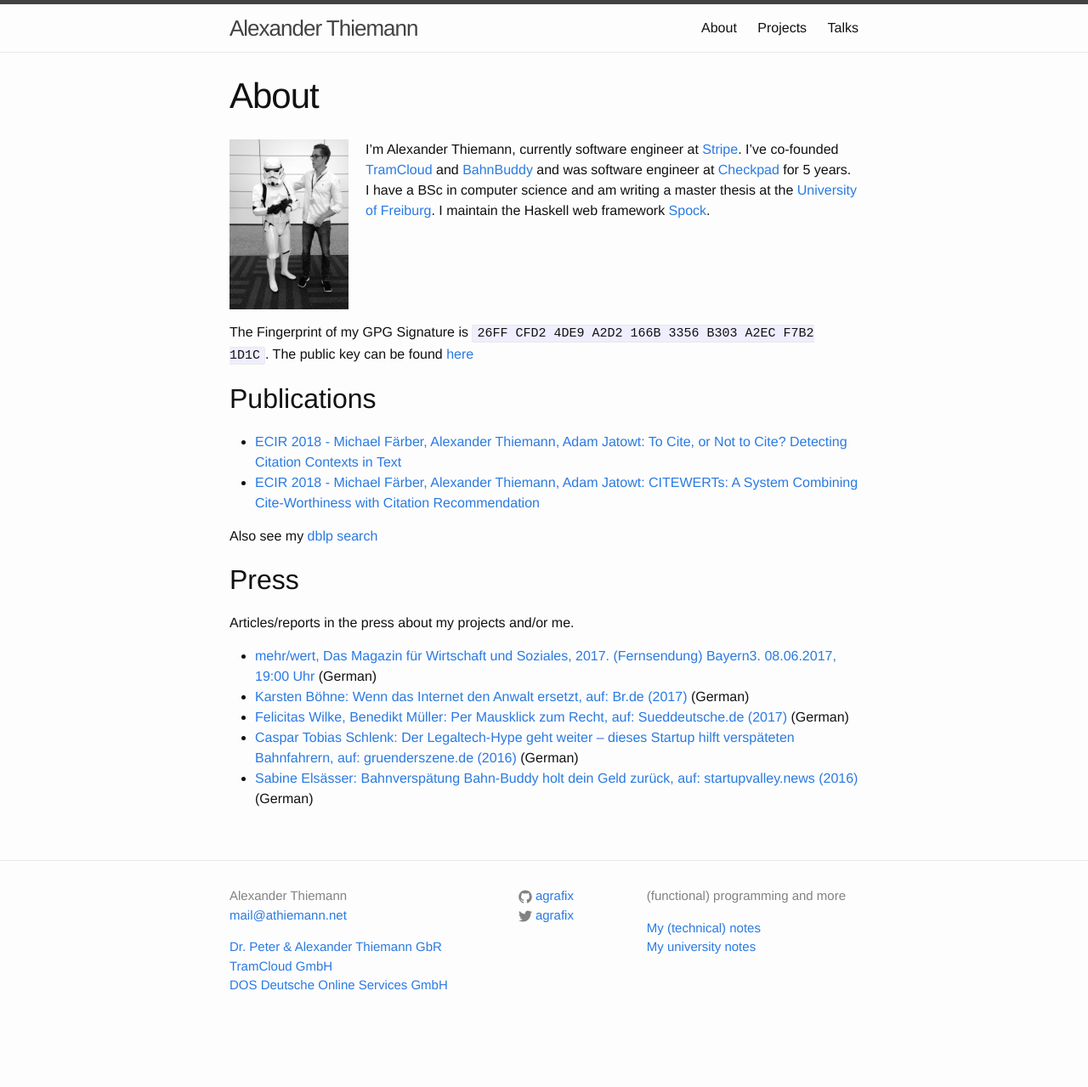
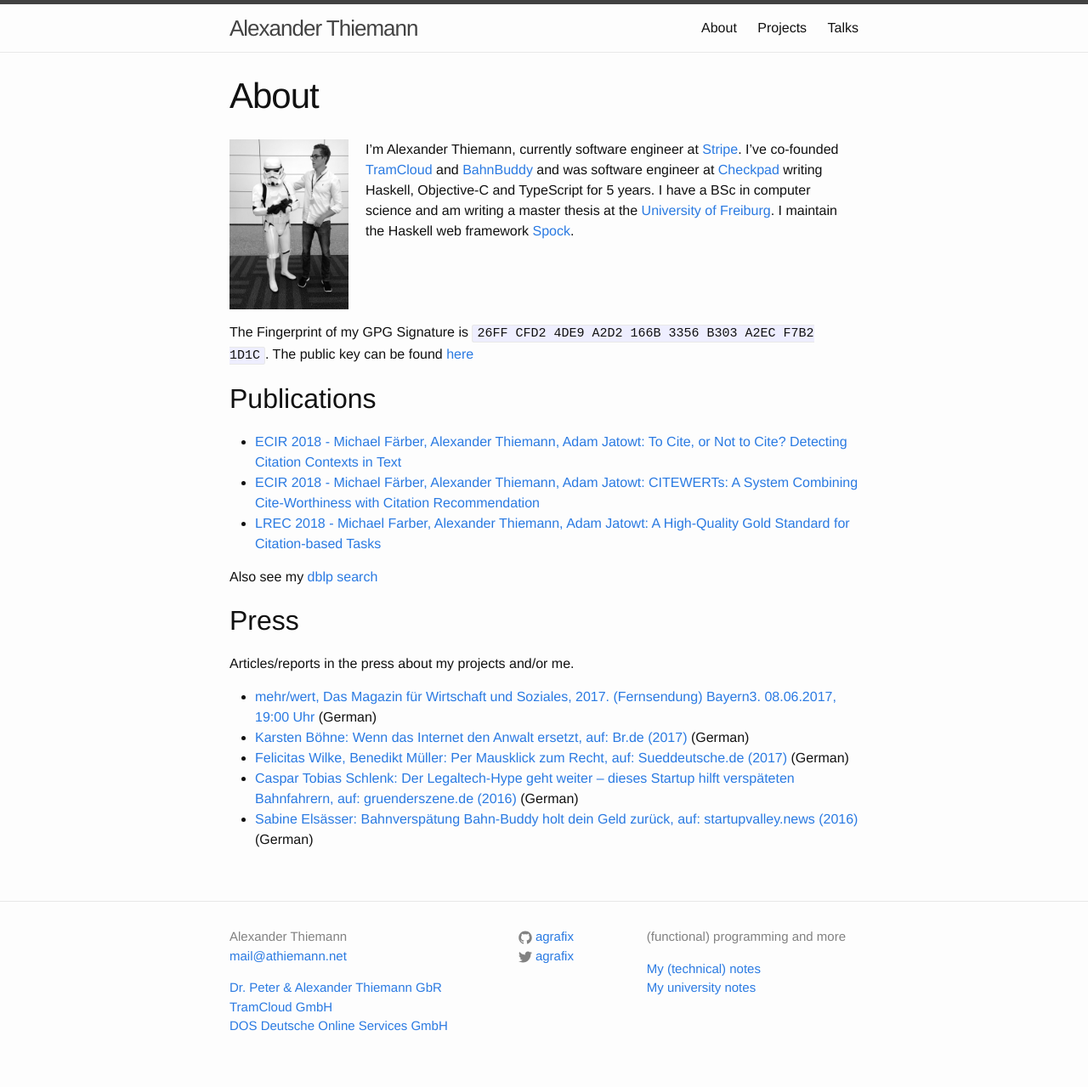
Before and after one commit to agrafix/homepage, a Jekyll site: the page built from about.md, in a window 1280 px wide. Shown: the whole page at 85% size. Built offline with Jekyll 4.4.1, drawn with Linux system fonts in a browser that asks for light colours; before the commit the page ends 1231 px from its top, so only the background shows below that.

Commit message:
some minor updates

```diff
--- a/about.md
+++ b/about.md
@@ -4,7 +4,7 @@ title: About
 permalink: /about/
 ---
 
-<img style="float: left; margin-right: 20px;" width="140" height="200" src="/images/2016-01-28-thiemann-wwdc.jpg"> I'm Alexander Thiemann, currently software engineer at [Stripe][stripe]. I've co-founded [TramCloud][tc] and [BahnBuddy][bb] and was software engineer at [Checkpad][cp] for 5 years. I have a BSc in computer science and am writing a master thesis at the [University of Freiburg][uni]. I maintain the Haskell web framework [Spock][spock].
+<img style="float: left; margin-right: 20px;" width="140" height="200" src="/images/2016-01-28-thiemann-wwdc.jpg"> I'm Alexander Thiemann, currently software engineer at [Stripe][stripe]. I've co-founded [TramCloud][tc] and [BahnBuddy][bb] and was software engineer at [Checkpad][cp] writing Haskell, Objective-C and TypeScript for 5 years. I have a BSc in computer science and am writing a master thesis at the [University of Freiburg][uni]. I maintain the Haskell web framework [Spock][spock].
 
 <br style="clear: both;" />
 
@@ -14,6 +14,7 @@ The Fingerprint of my GPG Signature is `26FF CFD2 4DE9 A2D2 166B  3356 B303 A2EC
 
 * [ECIR 2018 - Michael Färber, Alexander Thiemann, Adam Jatowt: To Cite, or Not to Cite? Detecting Citation Contexts in Text][pub-1]
 * [ECIR 2018 - Michael Färber, Alexander Thiemann, Adam Jatowt: CITEWERTs: A System Combining Cite-Worthiness with Citation Recommendation][pub-2]
+* [LREC 2018 - Michael Farber, Alexander Thiemann, Adam Jatowt: A High-Quality Gold Standard for Citation-based Tasks][pub-3]
 
 Also see my [dblp search][dblp]
 
```
Also changed, not shown: other parts of about.md (+1 -0 lines), talks.md (+5 -0 lines).
